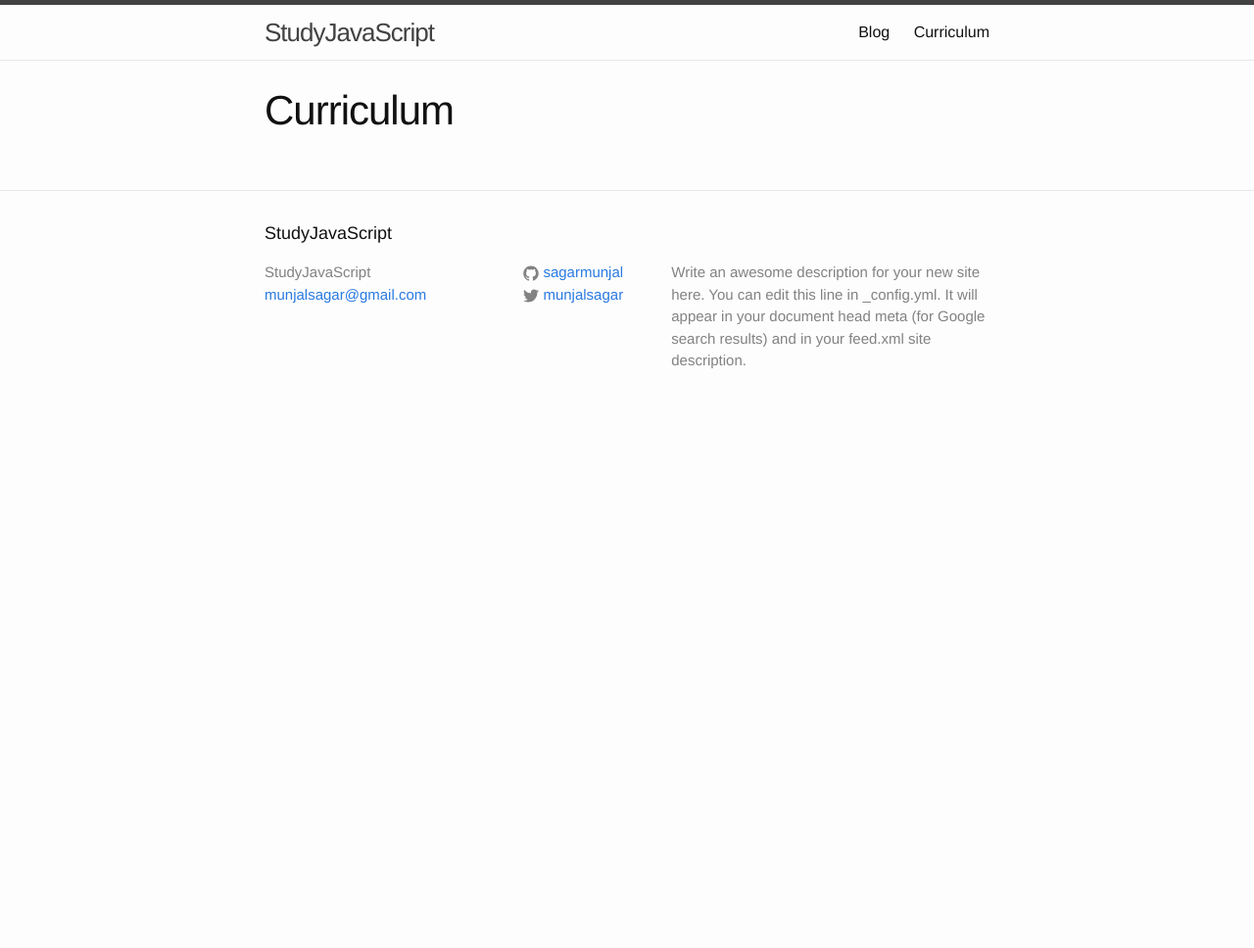
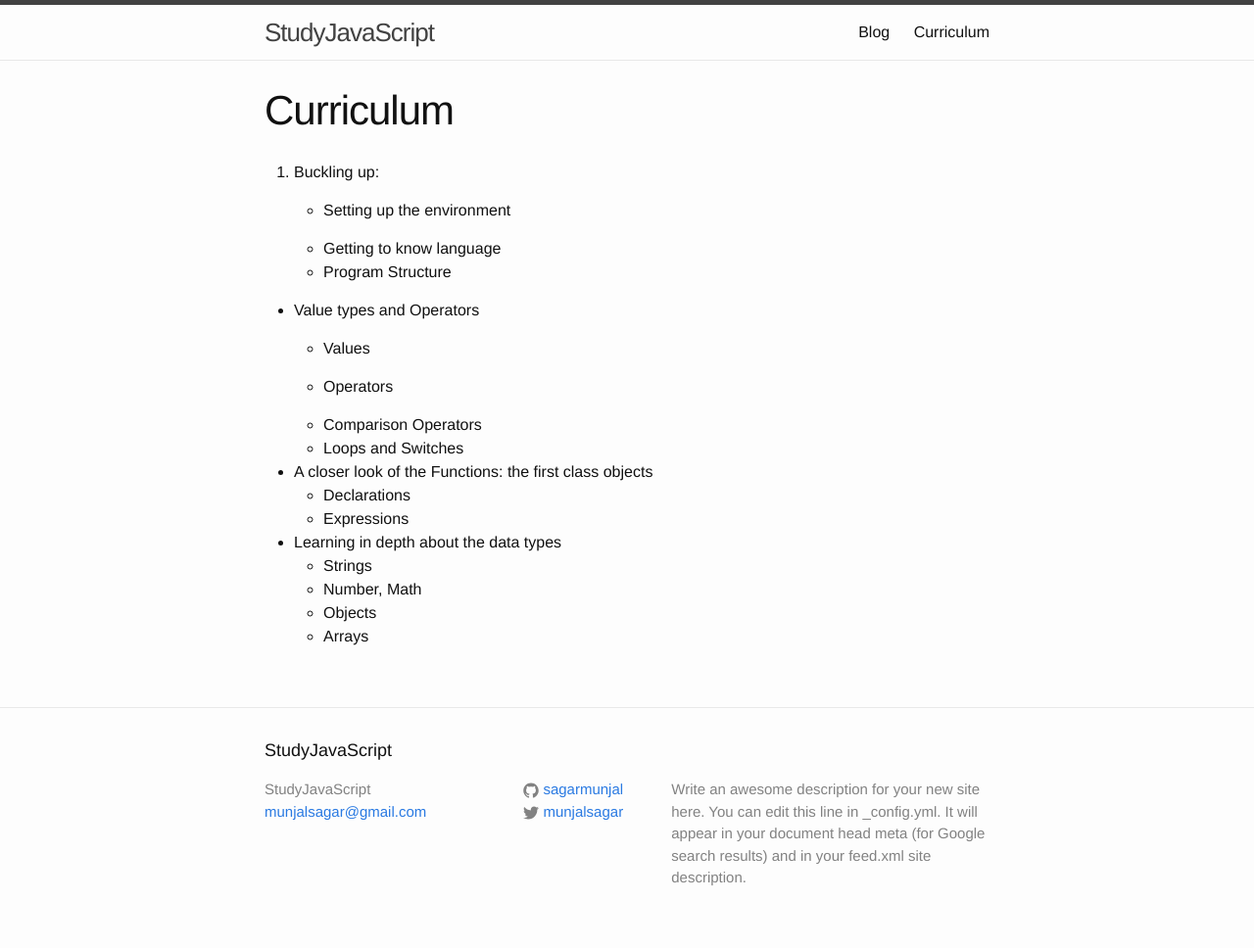
Before and after one commit to sagarmunjal/repo0001, a Jekyll site: the page built from curriculum.md, in a window 1280 px wide. Shown: the whole page at 98% size. Built offline with Jekyll 4.4.1, drawn with Linux system fonts in a browser that asks for light colours; before the commit the page ends 900 px from its top, so only the background shows below that.

Commit message:
Updated curriculum.md

```diff
--- a/curriculum.md
+++ b/curriculum.md
@@ -1,5 +1,33 @@
 ---
 layout: page
-title : Curriculum
-url : /curriculum
+title: Curriculum
+url: /curriculum
+published: true
 ---
+
+
+1. Buckling up:
+
+    * Setting up the environment
+
+    - Getting to know language
+    - Program Structure
+
+- Value types and Operators
+
+    - Values
+
+    - Operators
+
+    - Comparison Operators
+    - Loops and Switches
+
+- A closer look of the Functions: the first class objects
+	- Declarations
+    - Expressions
+
+- Learning in depth about the data types
+	- Strings
+    - Number, Math
+    - Objects
+    - Arrays
```
